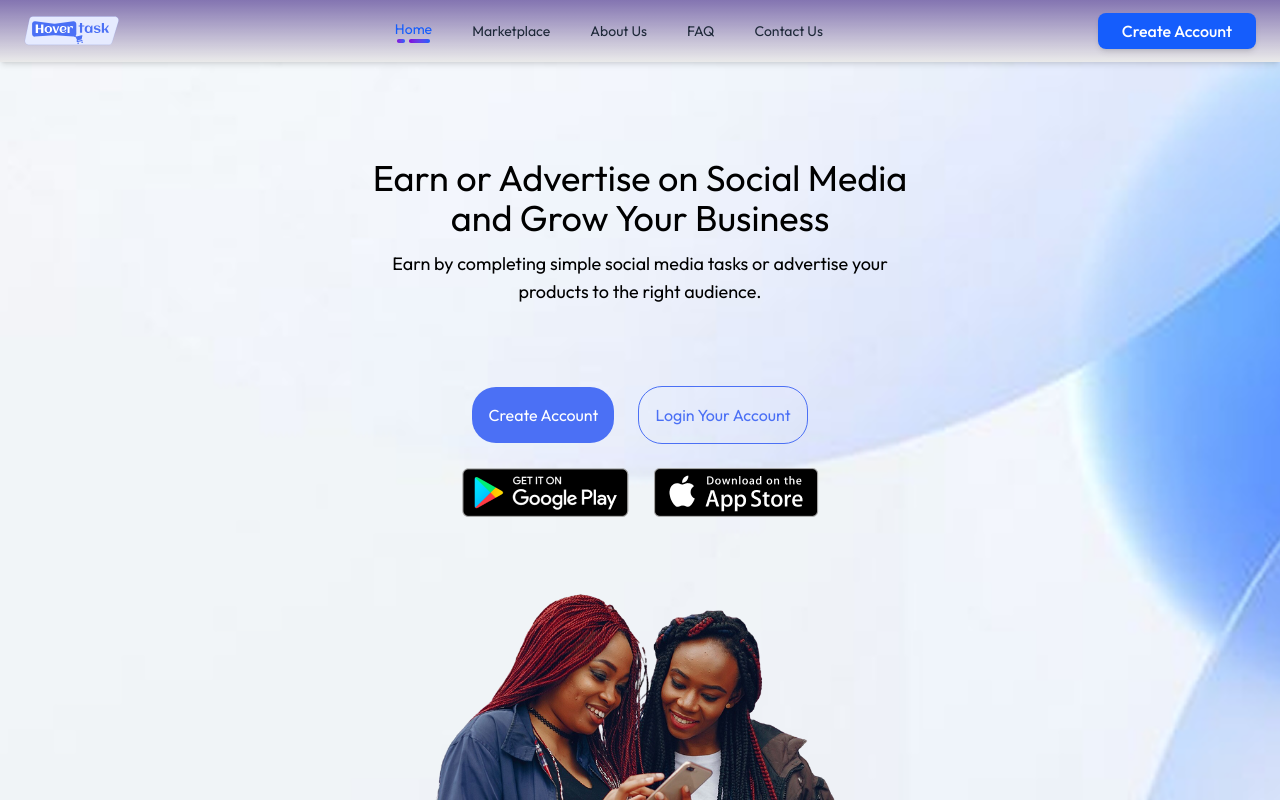
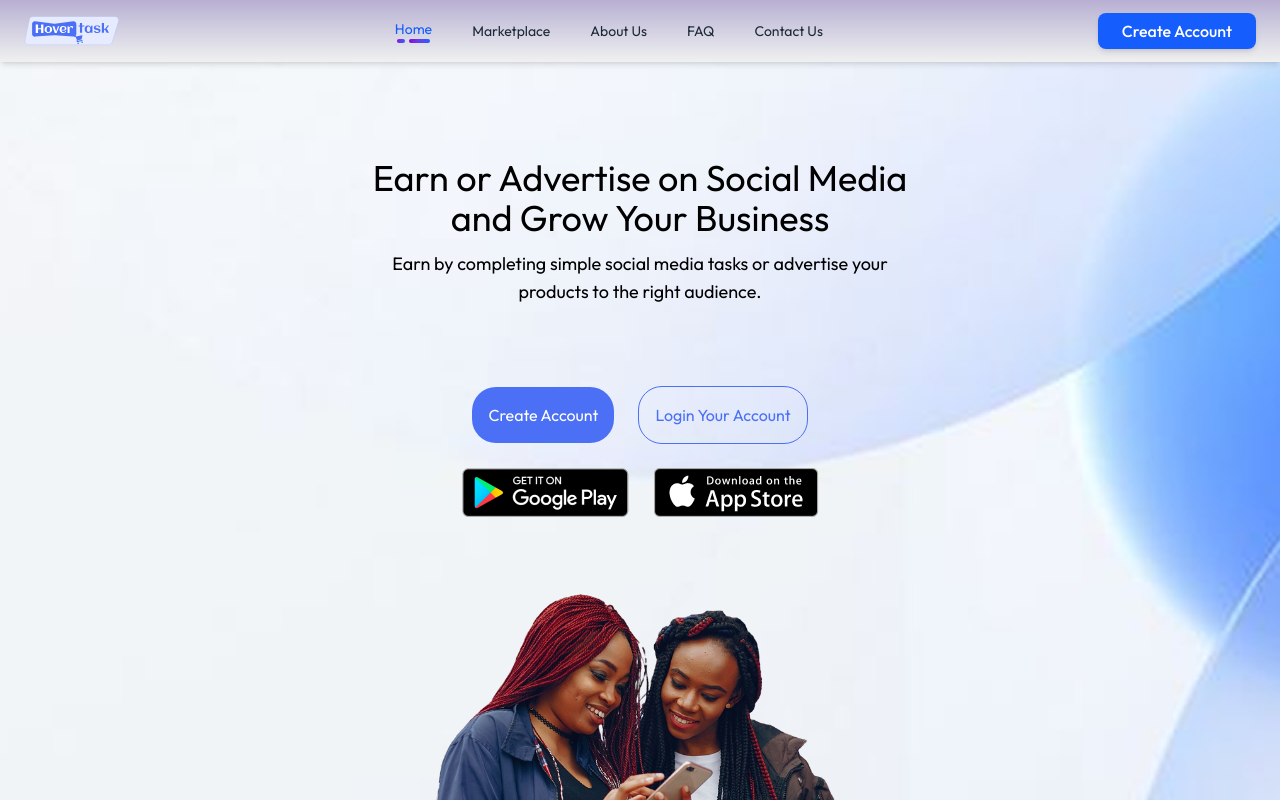
Before and after one commit to Bithaventechnologies/Hovertask, a React (Vite) app: page / in a window 1280 px wide. Shown: the top 800 px of the page. Built offline with nearby package versions, Linux system fonts and the light colour scheme.

Commit message:
checking the header

```diff
--- a/src/layouts/Public/components/Header.tsx
+++ b/src/layouts/Public/components/Header.tsx
@@ -11,7 +11,7 @@ const Header = () => {
   const nav = useNavigate();
 
   return (
-    <div className="header bg-white sticky top-0 w-full left-0 z-50  shadow-md">
+    <div className="bg-gradient-to-b sticky top-0 w-full left-0 z-50 from-[#31187D59] to-[#7373731A] shadow-md">
       <div className="max-w-screen-xl mx-auto px-6 py-4 flex justify-between items-center">
         {/* Logo */}
         <Link to="/">
```
